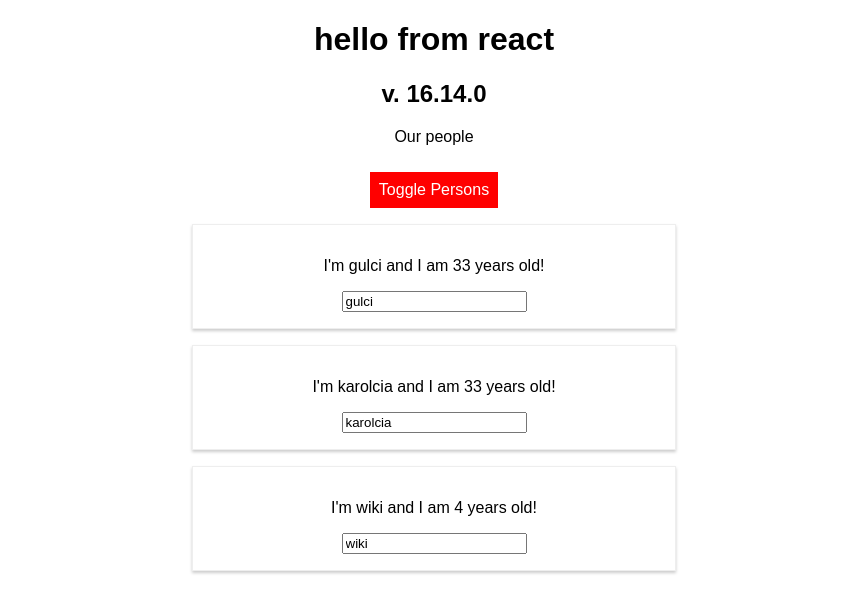
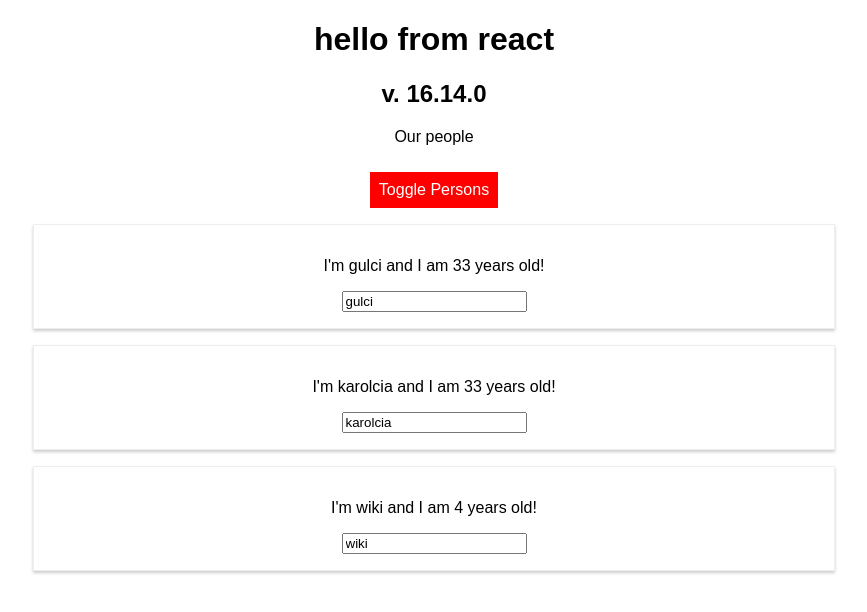
Before and after one commit to gulci-poz/react-complete-guide, a React (Create React App) app: page / in a window 1280 px wide. Shown: the top 612 px of the page, without its empty margins (206-1073 px from the left). Built offline with nearby package versions, Linux system fonts and the light colour scheme.

Commit message:
2071-12-05 usage of radium removed, before using eject

```diff
--- a/src/App.js
+++ b/src/App.js
@@ -1,5 +1,4 @@
 import React, {Component} from 'react';
-import Radium, {StyleRoot} from 'radium';
 import './App.css';
 import Person from './Person/Person';
 
@@ -71,13 +70,6 @@
       padding: '8px',
       cursor: 'pointer',
       marginTop: '10px',
-      ':hover': {
-        backgroundColor: 'lightgreen',
-        color: 'black'
-      },
-      ':focus': {
-        outline: 0
-      }
     };
 
     let persons = null;
@@ -107,10 +99,6 @@
 
       style.backgroundColor = 'red';
       style.border = '1px solid red';
-      style[':hover'] = {
-        backgroundColor: 'salmon',
-        color: 'black'
-      };
     }
 
     const classes = [];
@@ -123,7 +111,6 @@
     }
 
     return (
-      <StyleRoot>
       <div className="App">
         <h1>hello from react</h1>
         <h2>v. {React.version}</h2>
@@ -138,7 +125,6 @@
 
         {persons}
       </div>
-      </StyleRoot>
     );
 
     // equivalent code
@@ -147,4 +133,4 @@
   }
 }
 
-export default Radium(App);
+export default App;
--- a/src/Person/Person.js
+++ b/src/Person/Person.js
@@ -1,16 +1,9 @@
 import React from 'react';
-import Radium from 'radium';
 import './Person.css';
 
 const person = (props) => {
-  const style = {
-    '@media (min-width: 500px)': {
-      width: '450px'
-    }
-  };
-
   return (
-    <div className="Person" style={style}>
+    <div className="Person">
       <p onClick={props.click}>I'm {props.name} and I am {props.age} years old!</p>
       {/*<p>Index: {props.index}</p>*/}
       {/*<p>{props.children}</p>*/}
@@ -21,4 +14,4 @@
   );
 };
 
-export default Radium(person);
+export default person;
```
Lines whose indentation alone changed are shown as unchanged.
